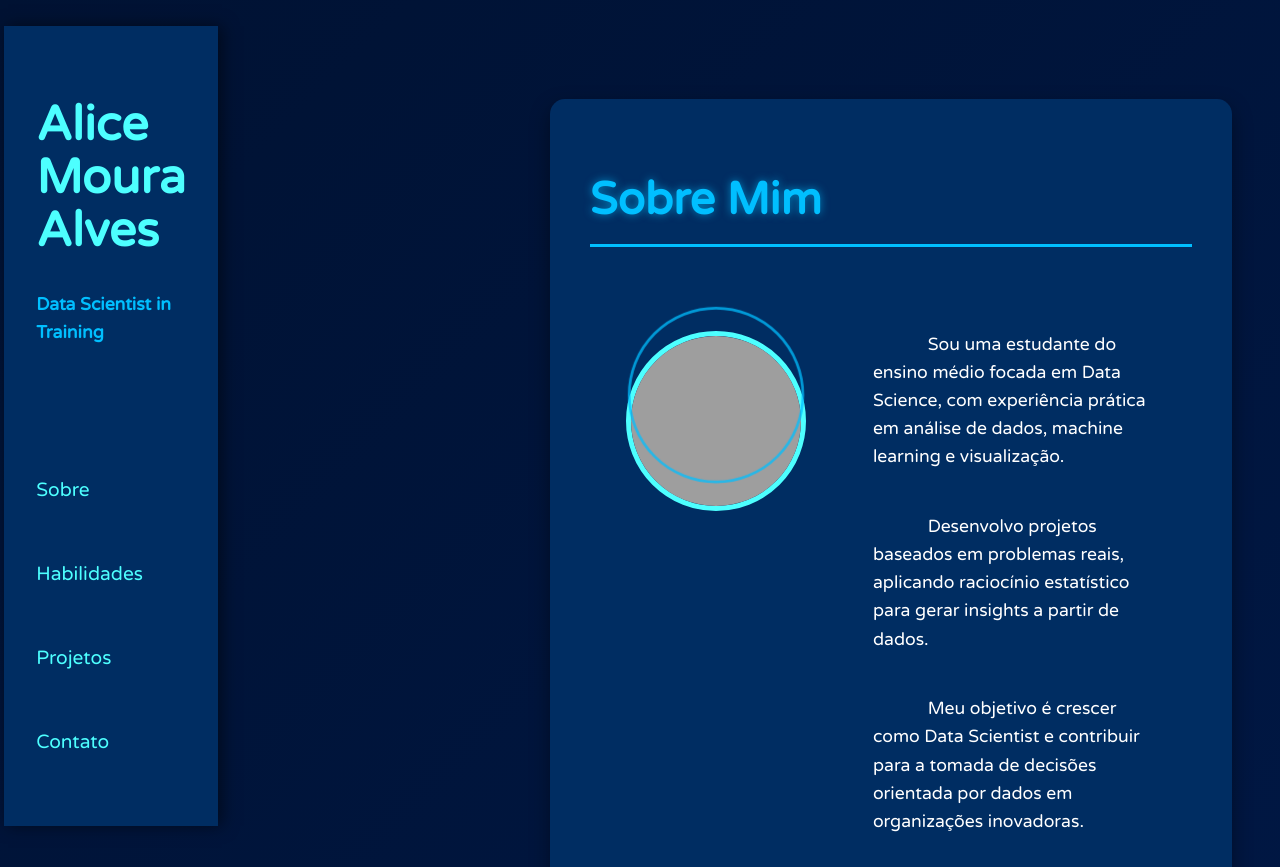
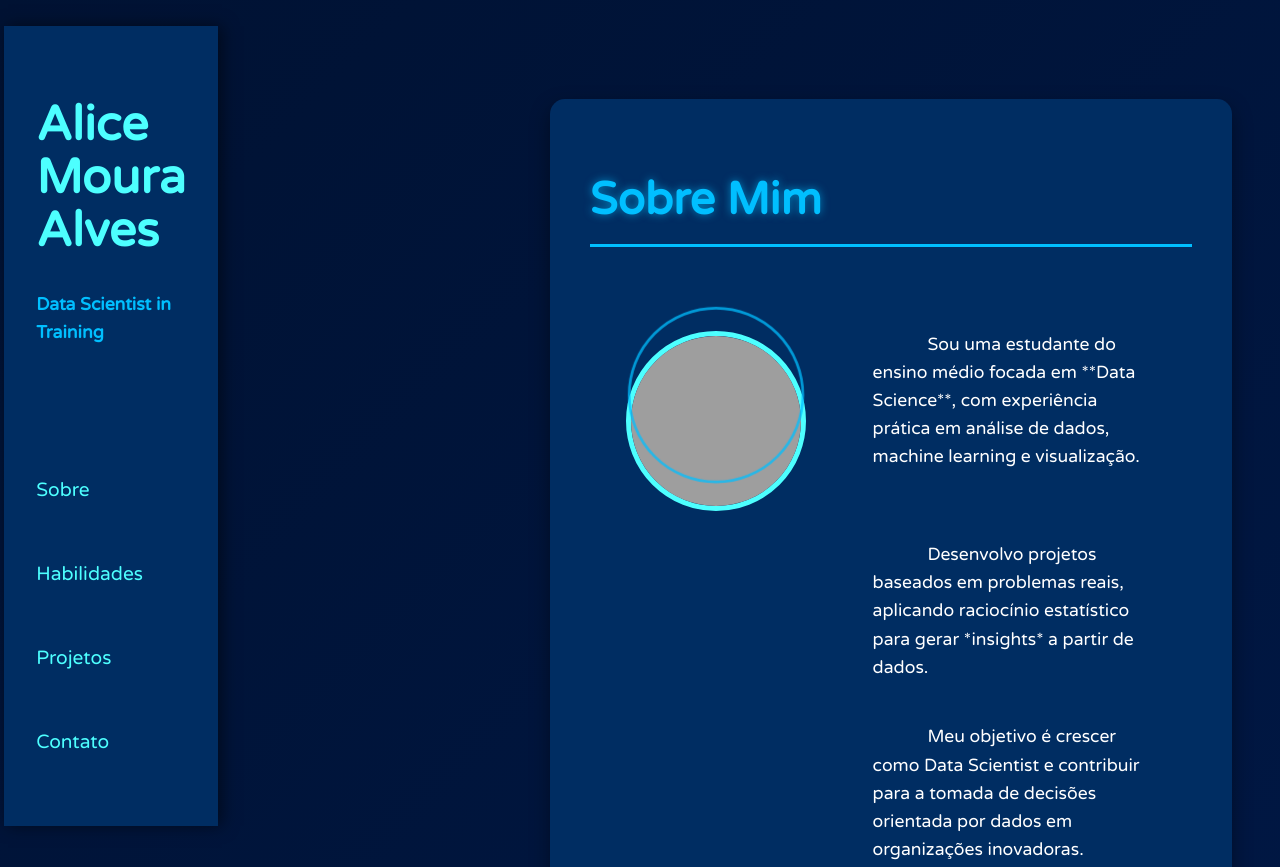
Before and after one commit to AliceMouraAlves30/Portf-lio-Profissional-, a plain HTML site: page index.html in a window 1280 px wide. Shown: the top 867 px of the page. Drawn offline with Linux system fonts and the light colour scheme; grey boxes are pictures that could not be loaded.

Commit message:
Update index.html

```diff
--- a/index.html
+++ b/index.html
@@ -36,10 +36,10 @@
         </div>
         <div class="about-text">
           <p>
-            Sou uma estudante do ensino médio focada em Data Science, com experiência prática em análise de dados, machine learning e visualização.
+            Sou uma estudante do ensino médio focada em **Data Science**, com experiência prática em análise de dados, machine learning e visualização.
           </p>
           <p>
-            Desenvolvo projetos baseados em problemas reais, aplicando raciocínio estatístico para gerar insights a partir de dados.
+            Desenvolvo projetos baseados em problemas reais, aplicando raciocínio estatístico para gerar *insights* a partir de dados.
           </p>
           <p>
             Meu objetivo é crescer como Data Scientist e contribuir para a tomada de decisões orientada por dados em organizações inovadoras.
```
